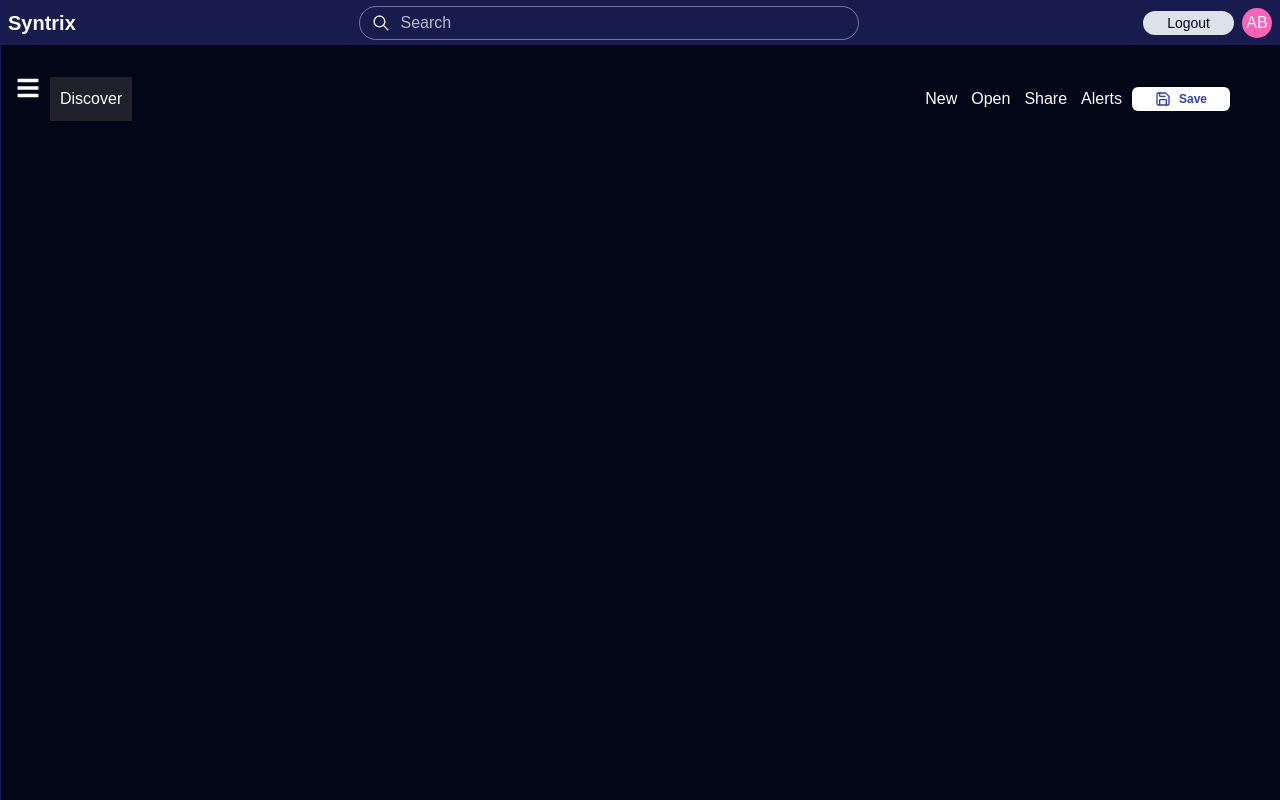
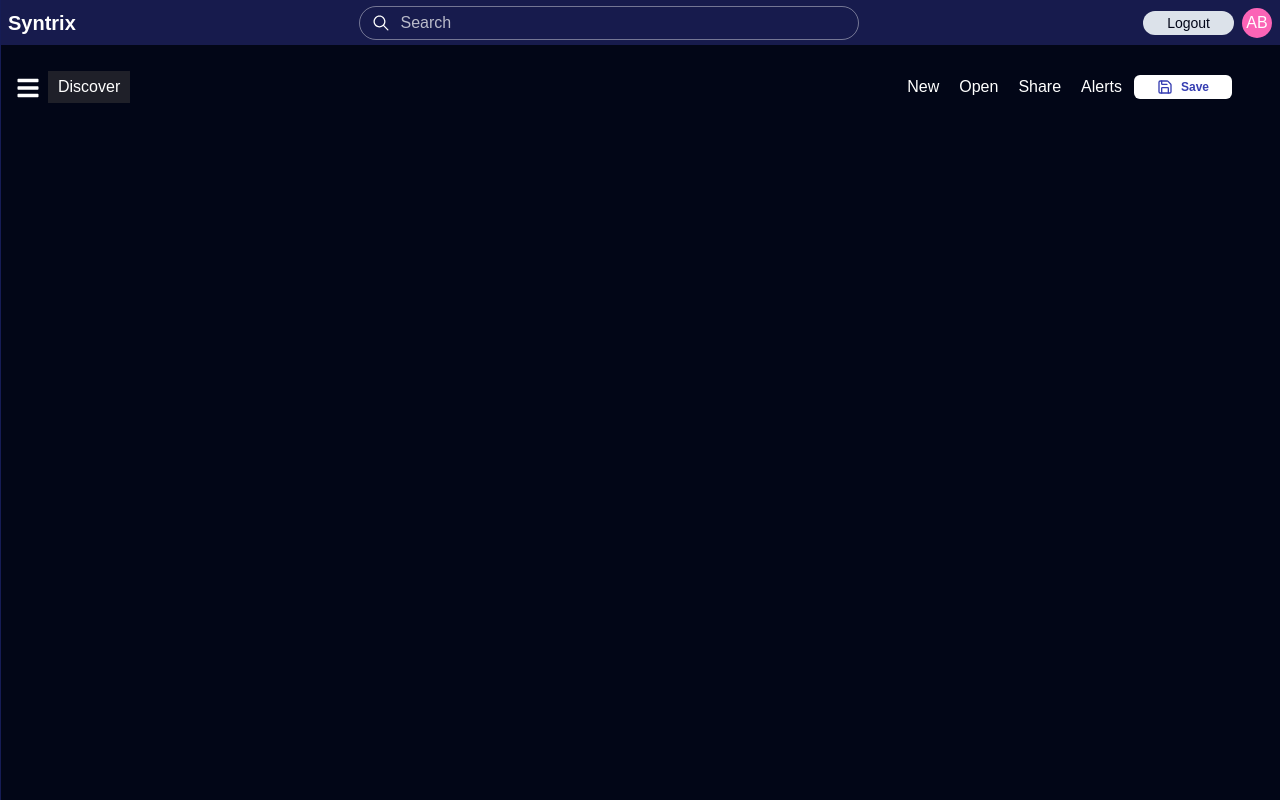
Before and after one commit to boshraemad/Syntrix, a React (Vite) app: page /Discover in a window 1280 px wide. Built offline with nearby package versions, Linux system fonts and the light colour scheme.

Commit message:
fix discover page bar-1

```diff
--- a/src/pages/Discover.jsx
+++ b/src/pages/Discover.jsx
@@ -3,10 +3,11 @@ import React from 'react'
 
 export default function Discover() {
   return (
-    <div className='flex items-center justify-between'>
-      <span className='bg-[#1F2029] text-font p-2.5'>Discover</span>
-      <div className='flex items-center gap-2.5'>
-      <ul className='flex items-center gap-3.5'>
+<>
+<div className='flex items-center justify-between'>
+      <span className='bg-[#1F2029] text-font px-2.5 py-1'>Discover</span>
+      <div className='flex items-center gap-3'>
+      <ul className='flex items-center gap-5'>
         <li>New</li>
         <li>Open</li>
         <li>Share</li>
@@ -15,5 +16,6 @@ export default function Discover() {
       <button className='flex items-center justify-center gap-2 bg-font text-third w-24.5 px-2.5 py-1 rounded-sm font-semibold cursor-pointer'><Save className='w-4 h-4'/><span className='text-xs'>Save</span></button>
       </div>
     </div>
+</>
   )
 }
--- a/src/pages/Layout.jsx
+++ b/src/pages/Layout.jsx
@@ -10,7 +10,7 @@ export default function Layout() {
     <div className='flex flex-1 overflow-hidden'>
       <SideBar />
 
-      <main className='flex-1 overflow-y-auto min-h-screen px-12.5 text-font p-8 bg-canvas'>
+      <main className='flex-1 overflow-y-auto min-h-screen text-font bg-canvas px-12 py-6.5'>
         <Outlet />
       </main>
     </div>
```
